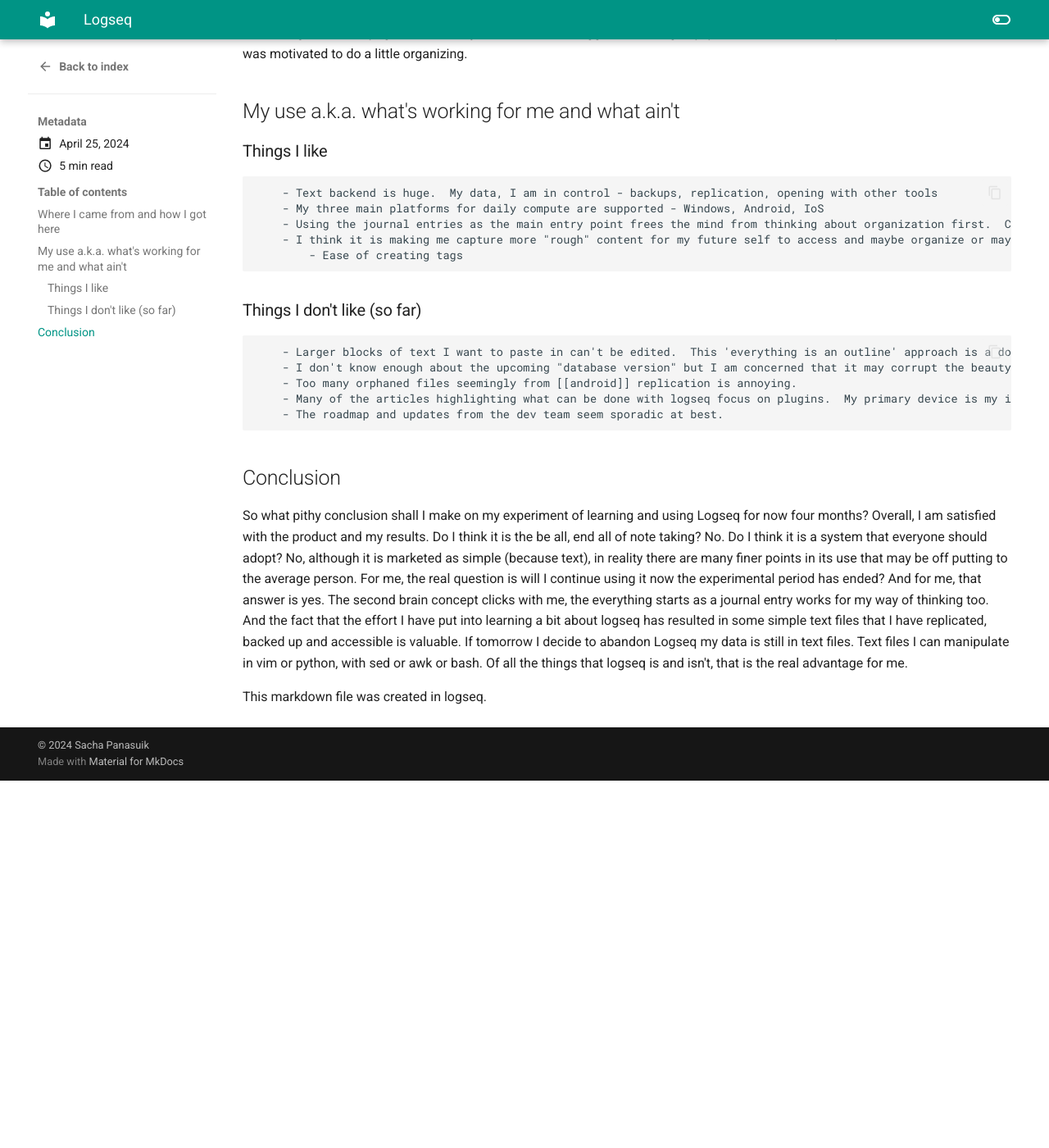
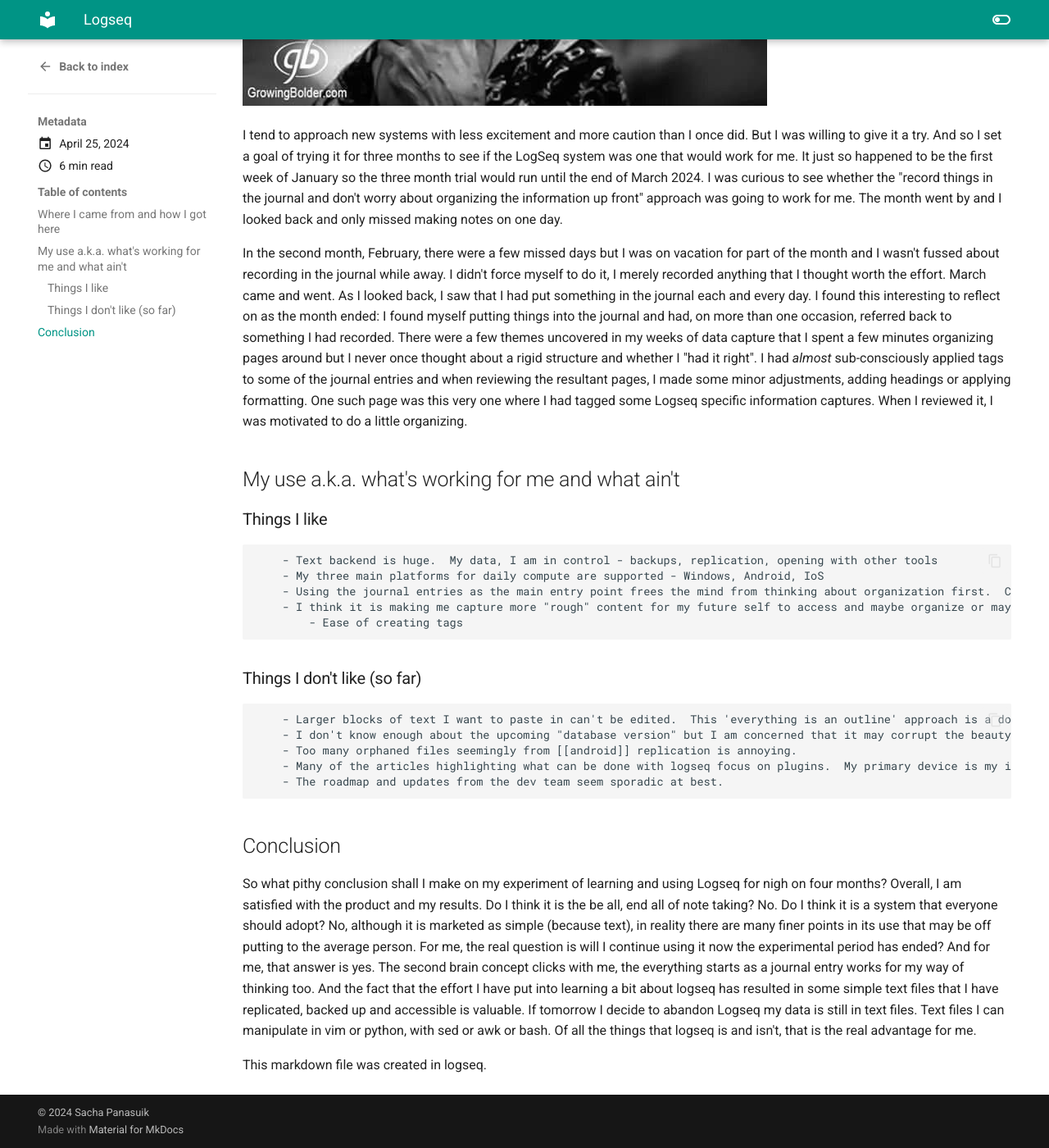
Before and after one commit to sachapan/sachapan.github.io, an MkDocs documentation site: the page built from docs/blog/posts/logseq.md, in a window 1280 px wide and 1400 px high, scrolled down 1685 px. Shown: the whole window at 82% size. Built offline with MkDocs 1.6.1 and Material for MkDocs 9.7.7, drawn with Linux system fonts in a browser that asks for light colours; before the commit the page ends 2637 px from its top, so only the background shows below that.

Commit message:
Added image.

```diff
--- a/docs/blog/posts/logseq.md
+++ b/docs/blog/posts/logseq.md
@@ -38,7 +38,10 @@
 
 - [Personal Knowledge Management Logseq Methods and Madness - Michael Carducci](https://youtu.be/qWQD2leCpCQ?si=Xa7nu0Kv5KuZWmVo)
 
+
 Now, I subscribe firmly to the idea that brains are best for thinking and problem solving and far too valuable a resource to burden with trying to remember every trivial (at least at the time) matter.  So having a trusted system appeals to me on many levels.  The tough part is "trusted."  By 2024 I think it is safe to say that most knowledge workers have been impacted by oh-so-cool-corp dropping/cancelling/selling/changing the pricing model overnight of their wizzbang widget/app/service.
+
+![](./brain-tabs.jpg)
 
 I tend to approach new systems with less excitement and more caution than I once did.  But I was willing to give it a try.  And so I set a goal of trying it for three months to see if the LogSeq system was one that would work for me.  It just so happened to be the first week of January so the three month trial would run until the end of March 2024.  I was curious to see whether the "record things in the journal and don't worry about organizing the information up front" approach was going to work for me.  The month went by and I looked back and only missed making notes on one day.
 
@@ -64,6 +67,6 @@
 
 ## Conclusion
 
-So what pithy conclusion shall I make on my experiment of learning and using Logseq for now four months?  Overall, I am satisfied with the product and my results.  Do I think it is the be all, end all of note taking?  No.  Do I think it is a system that everyone should adopt? No, although it is marketed as simple (because text), in reality there are many finer points in its use that may be off putting to the average person.  For me, the real question is will I continue using it now the experimental period has ended? And for me, that answer is yes.  The second brain concept clicks with me, the everything starts as a journal entry works for my way of thinking too.  And the fact that the effort I have put into learning a bit about logseq has resulted in some simple text files that I have replicated, backed up and accessible is valuable.  If tomorrow I decide to abandon Logseq my data is still in text files.  Text files I can manipulate in vim or python, with sed or awk or bash.  Of all the things that logseq is and isn't, that is the real advantage for me.
+So what pithy conclusion shall I make on my experiment of learning and using Logseq for nigh on four months?  Overall, I am satisfied with the product and my results.  Do I think it is the be all, end all of note taking?  No.  Do I think it is a system that everyone should adopt? No, although it is marketed as simple (because text), in reality there are many finer points in its use that may be off putting to the average person.  For me, the real question is will I continue using it now the experimental period has ended? And for me, that answer is yes.  The second brain concept clicks with me, the everything starts as a journal entry works for my way of thinking too.  And the fact that the effort I have put into learning a bit about logseq has resulted in some simple text files that I have replicated, backed up and accessible is valuable.  If tomorrow I decide to abandon Logseq my data is still in text files.  Text files I can manipulate in vim or python, with sed or awk or bash.  Of all the things that logseq is and isn't, that is the real advantage for me.
 
 This markdown file was created in logseq.
```
Also changed, not shown: docs/blog/posts/brain-tabs.jpg (added).
